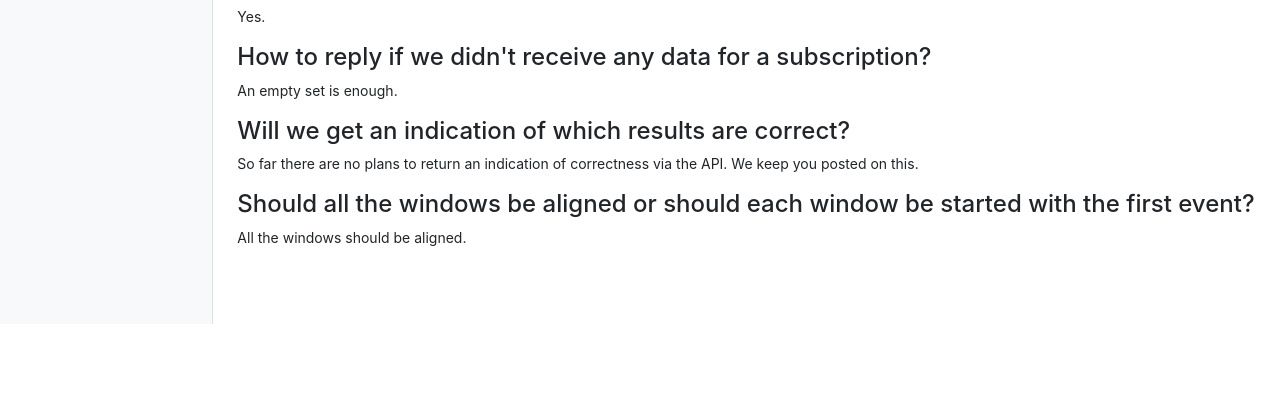
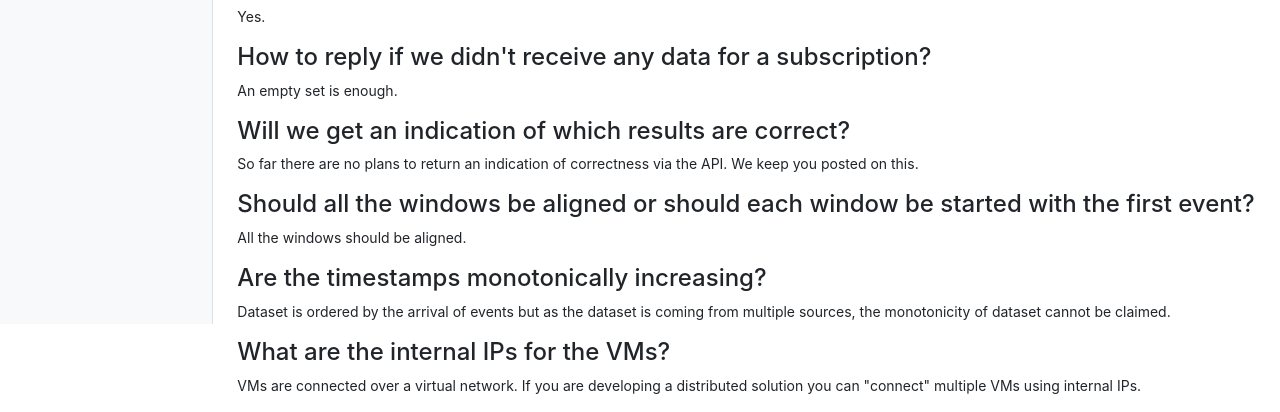
Before and after one commit to jawadtahir/bandency, a Python web app: template web/frontend/templates/faq.html in a window 1280 px wide. Shown: the part 476-888 px from the top of the page. Before the commit the page ends 800 px from the top, so only its background shows below. Run offline with Jinja, Linux system fonts and the light colour scheme; the template is opened without the code that fills it, so the values that code supplies are empty; some libraries are stand-ins or nearby versions.

Commit message:
Added FAQs

```diff
--- a/web/frontend/templates/faq.html
+++ b/web/frontend/templates/faq.html
@@ -31,6 +31,17 @@
 
     <h4>Should all the windows be aligned or should each window be started with the first event?</h4>
     <p>All the windows should be aligned.</p>
+    <p></p>
+
+    <h4>Are the timestamps monotonically increasing?</h4>
+    <p>Dataset is ordered by the arrival of events but as the dataset is coming
+        from multiple sources, the monotonicity of dataset cannot be claimed.
+    </p>
+    <p></p>
+
+    <h4>What are the internal IPs for the VMs?</h4>
+    <p>VMs are connected over a virtual network. If you are developing a distributed solution you can "connect" multiple VMs using internal IPs.</p>
+    <p></p>
 
 
 {% endblock %}
--- a/web/frontend/webserver.py
+++ b/web/frontend/webserver.py
@@ -202,7 +202,7 @@ async def vms():
             await flash('No VM selected', "danger")
             err = True
         if 'sshpubkey' not in form or len(form['sshpubkey'].strip()) <= 30:
-            await flash('No sshpukey or invalid sshpubkey added', "danger")
+            await flash('No sshpubkey or invalid sshpubkey added', "danger")
             err = True
 
         if err:
```
